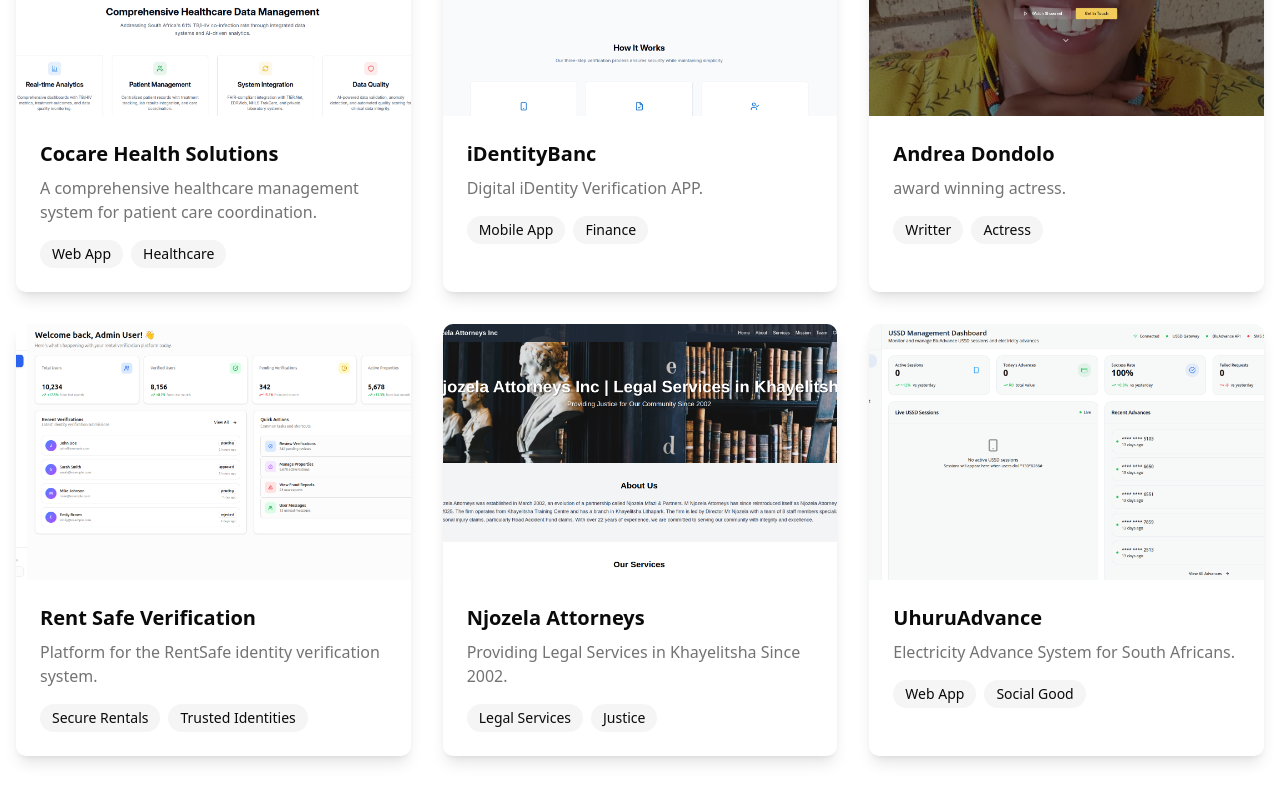
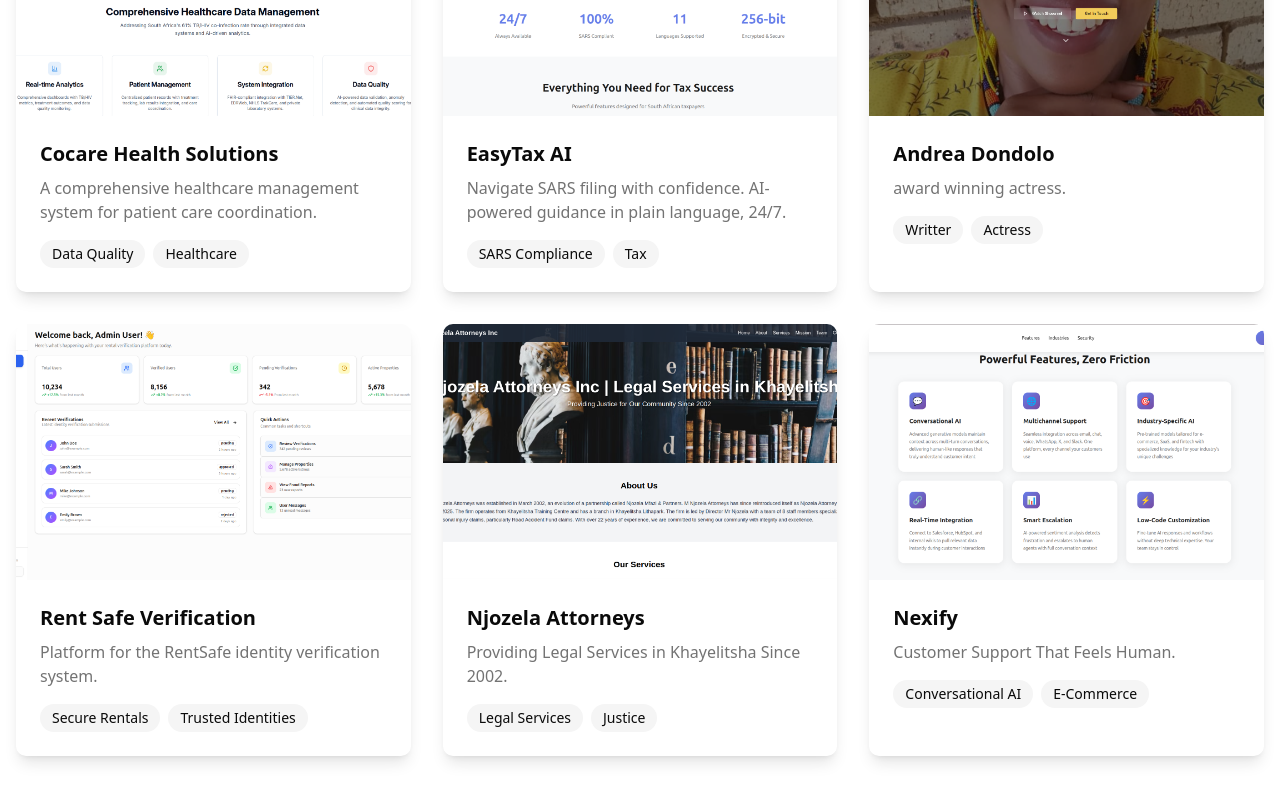
Before and after one commit to ZolileN/mlkcomputerconsulting, a React (Vite) app: page / in a window 1280 px wide. Shown: the part 3600-4400 px from the top of the page. Built offline with nearby package versions, Linux system fonts and the light colour scheme.

Commit message:
easytax, nexify added to projects

```diff
--- a/src/App.jsx
+++ b/src/App.jsx
@@ -709,7 +709,7 @@
                 <h3 className="text-xl font-semibold mb-2">Cocare Health Solutions</h3>
                 <p className="text-muted-foreground mb-4">A comprehensive healthcare management system for patient care coordination.</p>
                 <div className="flex flex-wrap gap-2">
-                  <span className="px-3 py-1 bg-muted rounded-full text-sm">Web App</span>
+                  <span className="px-3 py-1 bg-muted rounded-full text-sm">Data Quality</span>
                   <span className="px-3 py-1 bg-muted rounded-full text-sm">Healthcare</span>
                 </div>
               </div>
@@ -725,17 +725,17 @@
             >
               <div className="overflow-hidden h-64">
                 <img
-                  src="/idbanc.png"
+                  src="/easytax.png"
                   alt="iDBanc Project"
                   className="w-full h-full object-cover transition-transform duration-500 group-hover:scale-110"
                 />
               </div>
               <div className="p-6">
-                <h3 className="text-xl font-semibold mb-2">iDentityBanc</h3>
-                <p className="text-muted-foreground mb-4">Digital iDentity Verification APP.</p>
+                <h3 className="text-xl font-semibold mb-2">EasyTax AI</h3>
+                <p className="text-muted-foreground mb-4">Navigate SARS filing with confidence. AI-powered guidance in plain language, 24/7.</p>
                 <div className="flex flex-wrap gap-2">
-                  <span className="px-3 py-1 bg-muted rounded-full text-sm">Mobile App</span>
-                  <span className="px-3 py-1 bg-muted rounded-full text-sm">Finance</span>
+                  <span className="px-3 py-1 bg-muted rounded-full text-sm">SARS Compliance</span>
+                  <span className="px-3 py-1 bg-muted rounded-full text-sm">Tax</span>
                 </div>
               </div>
             </motion.div>
@@ -825,17 +825,17 @@
             >
               <div className="overflow-hidden h-64">
                 <img
-                  src="/uhuru.png"
+                  src="/nexify.png"
                   alt="Uhuru Project"
                   className="w-full h-full object-cover transition-transform duration-500 group-hover:scale-110"
                 />
               </div>
               <div className="p-6">
-                <h3 className="text-xl font-semibold mb-2">UhuruAdvance</h3>
-                <p className="text-muted-foreground mb-4">Electricity Advance System for South Africans.</p>
+                <h3 className="text-xl font-semibold mb-2">Nexify</h3>
+                <p className="text-muted-foreground mb-4">Customer Support That Feels Human.</p>
                 <div className="flex flex-wrap gap-2">
-                  <span className="px-3 py-1 bg-muted rounded-full text-sm">Web App</span>
-                  <span className="px-3 py-1 bg-muted rounded-full text-sm">Social Good</span>
+                  <span className="px-3 py-1 bg-muted rounded-full text-sm">Conversational AI</span>
+                  <span className="px-3 py-1 bg-muted rounded-full text-sm">E-Commerce</span>
                 </div>
               </div>
             </motion.div>
```
Also changed, not shown: public/easytax.png (added), public/nexify.png (added).
